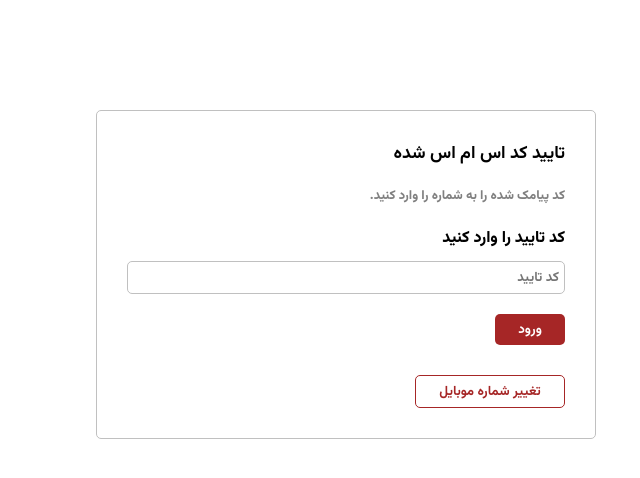
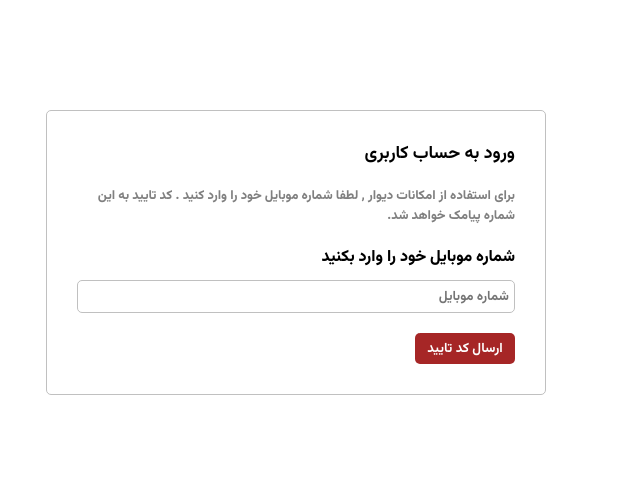
Before and after one commit to amirmmolazemi/Divar, a React (Vite) app: page /auth in a window 1280 px wide. Shown: the top 478 px of the page, without its empty margins (484-1124 px from the left). Built offline with nearby package versions, Linux system fonts and the light colour scheme; no server answers.

Commit message:
fix the authorization bug

```diff
--- a/src/pages/AuthPages.jsx
+++ b/src/pages/AuthPages.jsx
@@ -3,7 +3,7 @@ import CheckOtpForm from "components/templates/CheckOtpForm";
 import SendOtpForm from "components/templates/SendOtpForm";
 
 function AuthPages() {
-  const [step, setStep] = useState(2);
+  const [step, setStep] = useState(1);
   const [mobile, setMobile] = useState("");
   const [code, setCode] = useState("");
   return (
```
